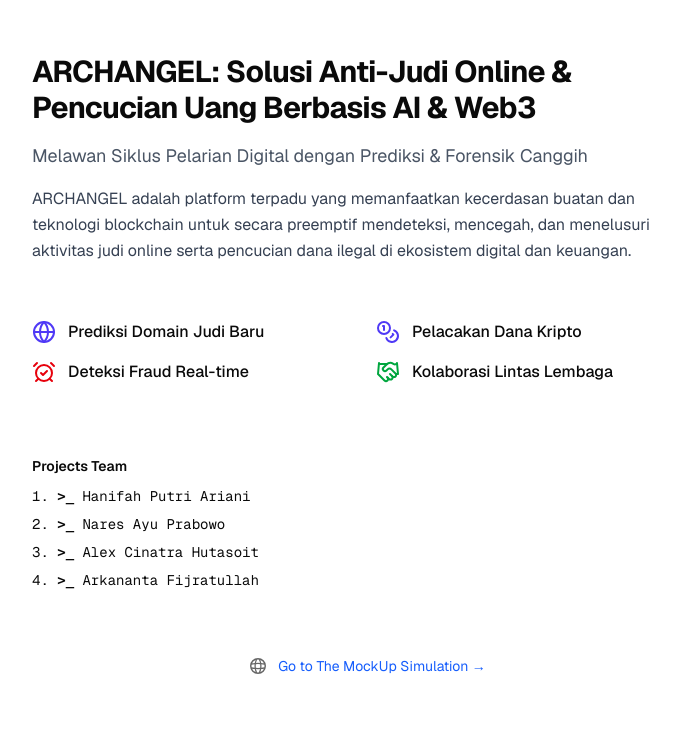
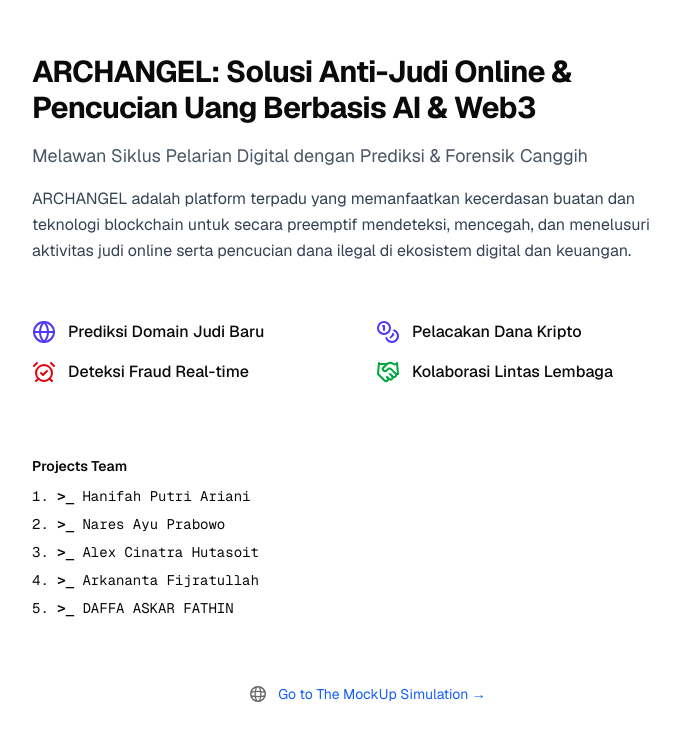
Before and after one commit to alexchtst/poc-archangle, a Next.js app: page / in a window 1280 px wide. Shown: the part 110-850 px from the top of the page, without its empty margins (272-952 px from the left). Built offline with nearby package versions, Linux system fonts and the light colour scheme.

Commit message:
feat: add daffa askar fathin

```diff
--- a/src/app/page.tsx
+++ b/src/app/page.tsx
@@ -47,6 +47,7 @@ export default function Home() {
             <li><code className="font-bold">{">_"}</code> Nares Ayu Prabowo</li>
             <li><code className="font-bold">{">_"}</code> Alex Cinatra Hutasoit</li>
             <li><code className="font-bold">{">_"}</code> Arkananta Fijratullah</li>
+            <li><code className="font-bold">{">_"}</code> DAFFA ASKAR FATHIN</li>
           </ol>
         </div>
       </main>
```
